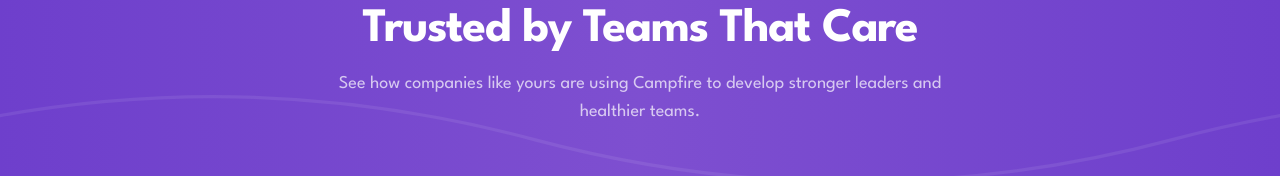
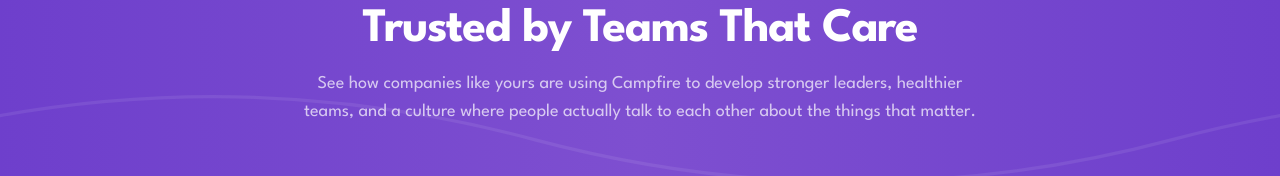
Before and after one commit to stevearntz/campfire-website, a Next.js app: page /customers in a window 1280 px wide. Shown: the part 139-315 px from the top of the page. Built offline with nearby package versions, Linux system fonts and the light colour scheme; no server answers.

Commit message:
Extend customers hero subtext with human connection angle
Co-Authored-By: Claude Opus 4.6 <noreply@anthropic.com>

```diff
--- a/app/customers/page.tsx
+++ b/app/customers/page.tsx
@@ -67,7 +67,8 @@ export default function CustomersPage() {
             </h1>
             <p className="mt-4 text-lg text-white/70 max-w-2xl mx-auto">
               See how companies like yours are using Campfire to develop
-              stronger leaders and healthier teams.
+              stronger leaders, healthier teams, and a culture where people
+              actually talk to each other about the things that matter.
             </p>
           </div>
         </div>
```
